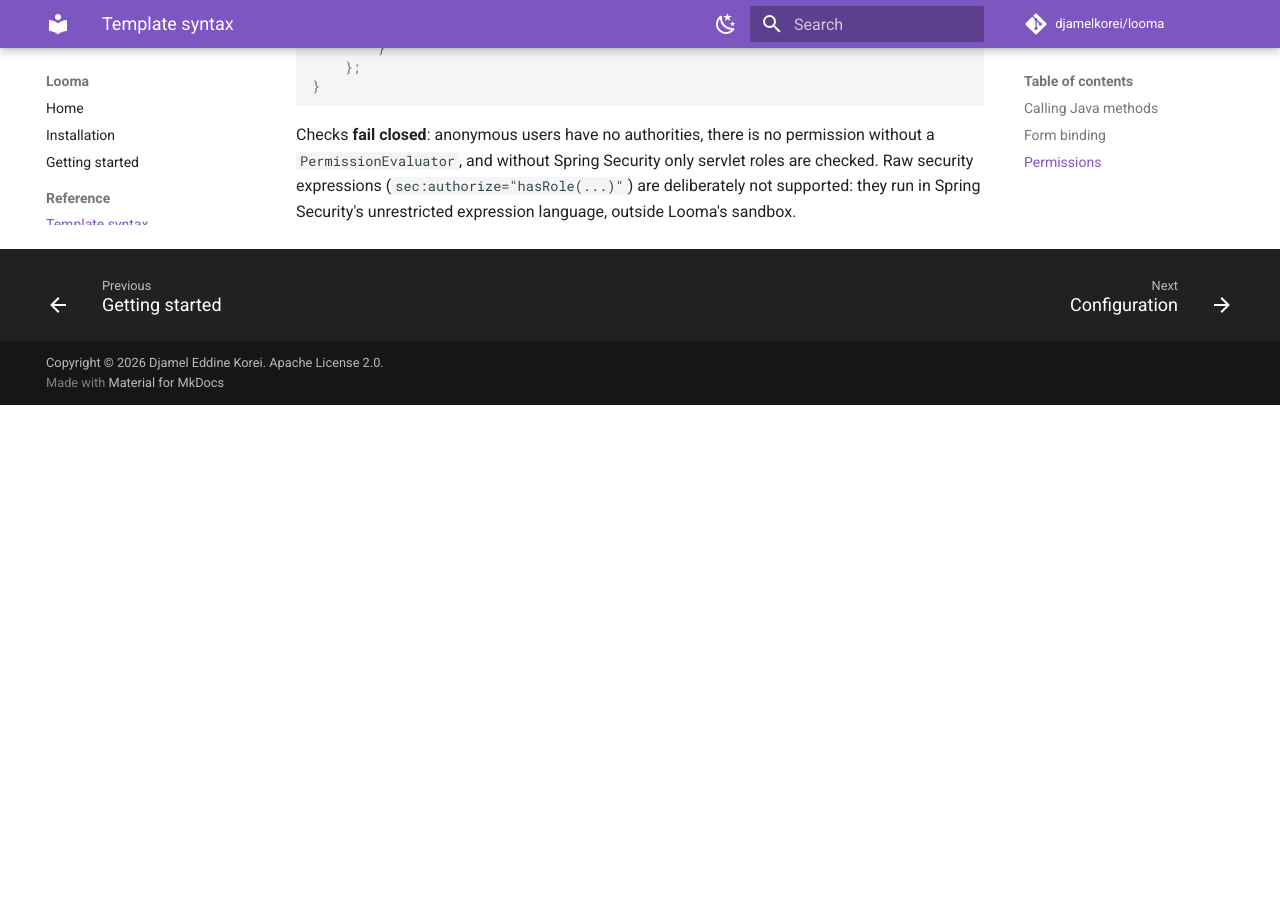
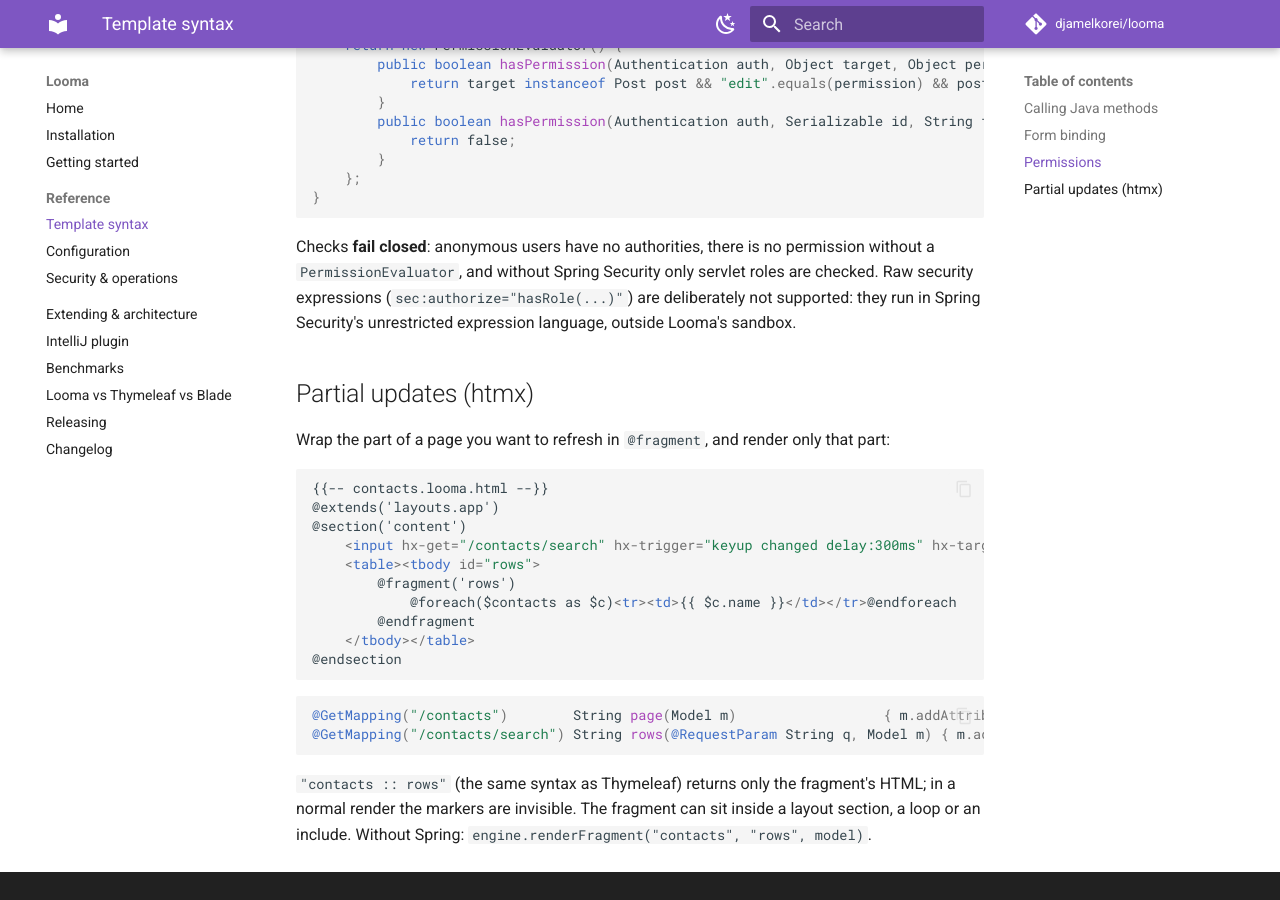
Before and after one commit to djamelkorei/looma, an MkDocs documentation site: the page built from docs/syntax.md, in a window 1280 px wide and 900 px high, scrolled down 5021 px. Built offline with MkDocs 1.6.1 and Material for MkDocs 9.7.7, drawn with Linux system fonts in a browser that asks for light colours; comment, search, counter and statistics services are not loaded; before the commit the page ends 5426 px from its top, so only the background shows below that; some of the changed text lies outside the part shown.

Commit message:
Document empty, props and fragments

````diff
--- a/docs/syntax.md
+++ b/docs/syntax.md
@@ -10,7 +10,7 @@
 |---|---|
 | `{{ $x }}` / `{!! $x !!}` | escaped / raw output |
 | `{{-- comment --}}`, `@{{ x }}`, `@@` | comment, literal braces, literal `@` |
-| `@if @elseif @else @endif`, `@unless`, `@isset` | conditionals |
+| `@if @elseif @else @endif`, `@unless`, `@isset`, `@empty($x)` | conditionals; `@unless` and `@empty` use the same truthiness as `@if` (null, false, 0, `""` and empty collections are empty) |
 | `@switch($x) @case(1) ... @break @default ... @endswitch` | switch (stacked `@case`s share a body) |
 | `@foreach($xs as $x)`, `@forelse ... @empty ... @endforelse` | loops; `$loop->index/iteration/count/first/last/odd/even/remaining/parent/depth`; maps give `$e->key`, `$e->value` |
 | `@for($i = 0; $i < 10; $i++)` ... `@endfor` | counted loop; step is `++`, `--`, `+= n` or `-= n` on the loop variable (`$i` is local to the loop) |
@@ -24,6 +24,8 @@
 | `@push('js')`, `@prepend`, `@stack('js')` | stacks, usable before the pushes happen |
 | `<x-alert type="info" :count="items.size()">..</x-alert>` | components from `templates/components/` |
 | `<x-slot:title>..</x-slot:title>` | named slots; the body is `$slot` |
+| `@props({'type': 'info', 'dismissible': false})` | at the top of a component: defaults for missing props; declared props are removed from `$attributes` |
+| `@fragment('rows') ... @endfragment` | a part of the page that can be rendered alone ([htmx](#partial-updates-htmx)) |
 | `{{ $attributes->except('type')->merge({'class': 'a'}) }}` | attribute bag |
 | `@csrf`, `@method('PUT')` | hidden inputs |
 | `@checked($c)`, `@selected($c)`, `@disabled($c)`, `@readonly($c)`, `@required($c)` | writes the boolean attribute only when the condition is truthy |
@@ -154,3 +156,29 @@
 and without Spring Security only servlet roles are checked. Raw security expressions (`sec:authorize="hasRole(...)"`)
 are deliberately not supported: they run in Spring Security's unrestricted expression language, outside Looma's
 sandbox.
+
+## Partial updates (htmx)
+
+Wrap the part of a page you want to refresh in `@fragment`, and render only that part:
+
+```html
+{{-- contacts.looma.html --}}
+@extends('layouts.app')
+@section('content')
+    <input hx-get="/contacts/search" hx-trigger="keyup changed delay:300ms" hx-target="#rows" name="q">
+    <table><tbody id="rows">
+        @fragment('rows')
+            @foreach($contacts as $c)<tr><td>{{ $c.name }}</td></tr>@endforeach
+        @endfragment
+    </tbody></table>
+@endsection
+```
+
+```java
+@GetMapping("/contacts")        String page(Model m)                  { m.addAttribute("contacts", all());     return "contacts"; }
+@GetMapping("/contacts/search") String rows(@RequestParam String q, Model m) { m.addAttribute("contacts", find(q)); return "contacts :: rows"; }
+```
+
+`"contacts :: rows"` (the same syntax as Thymeleaf) returns only the fragment's HTML; in a normal render the markers
+are invisible. The fragment can sit inside a layout section, a loop or an include. Without Spring:
+`engine.renderFragment("contacts", "rows", model)`.
````
Also changed, not shown: CHANGELOG.md (+3 -0 lines), docs/comparison.md (+9 -10 lines), docs/getting-started.md (+2 -1 lines).
